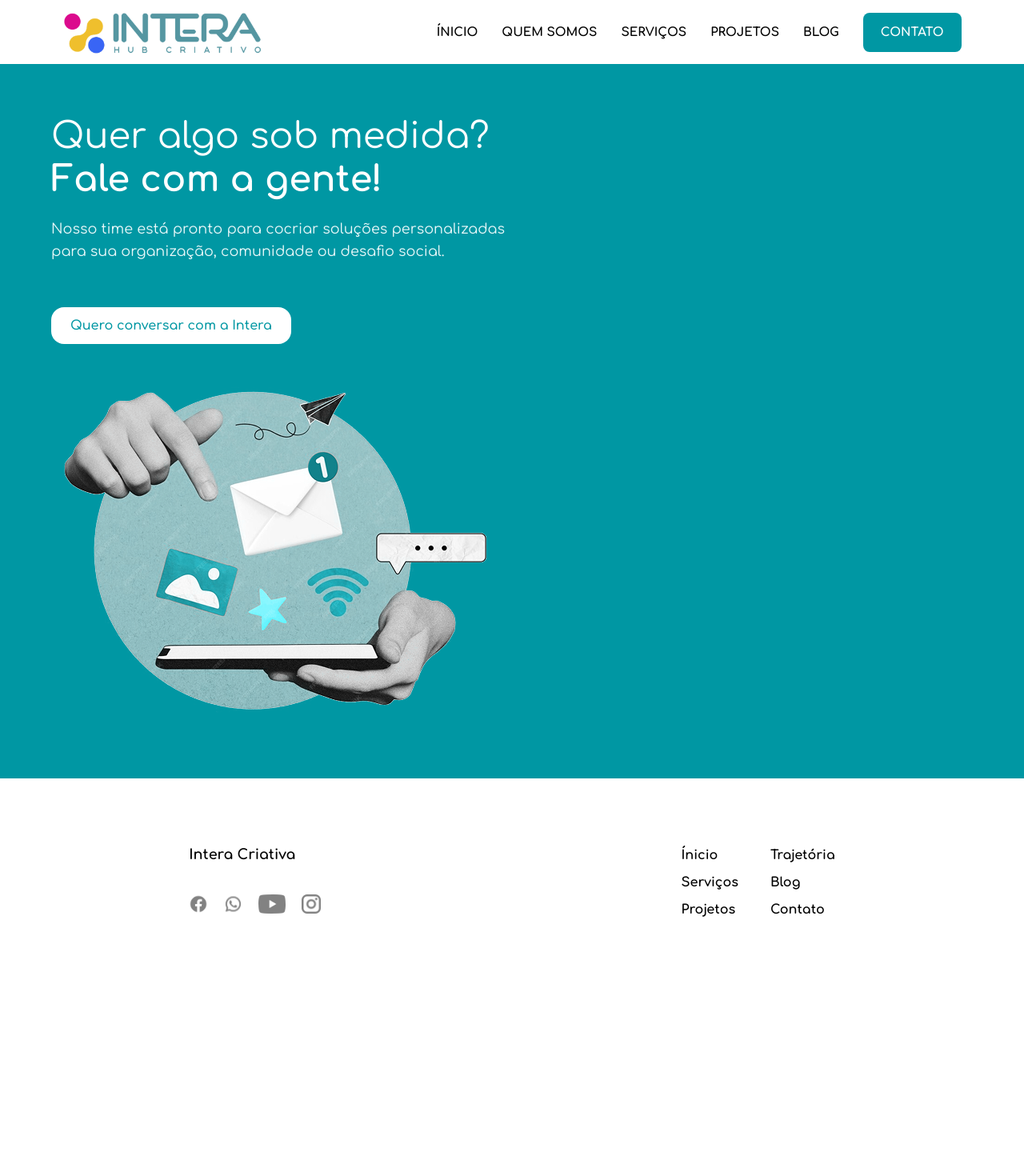
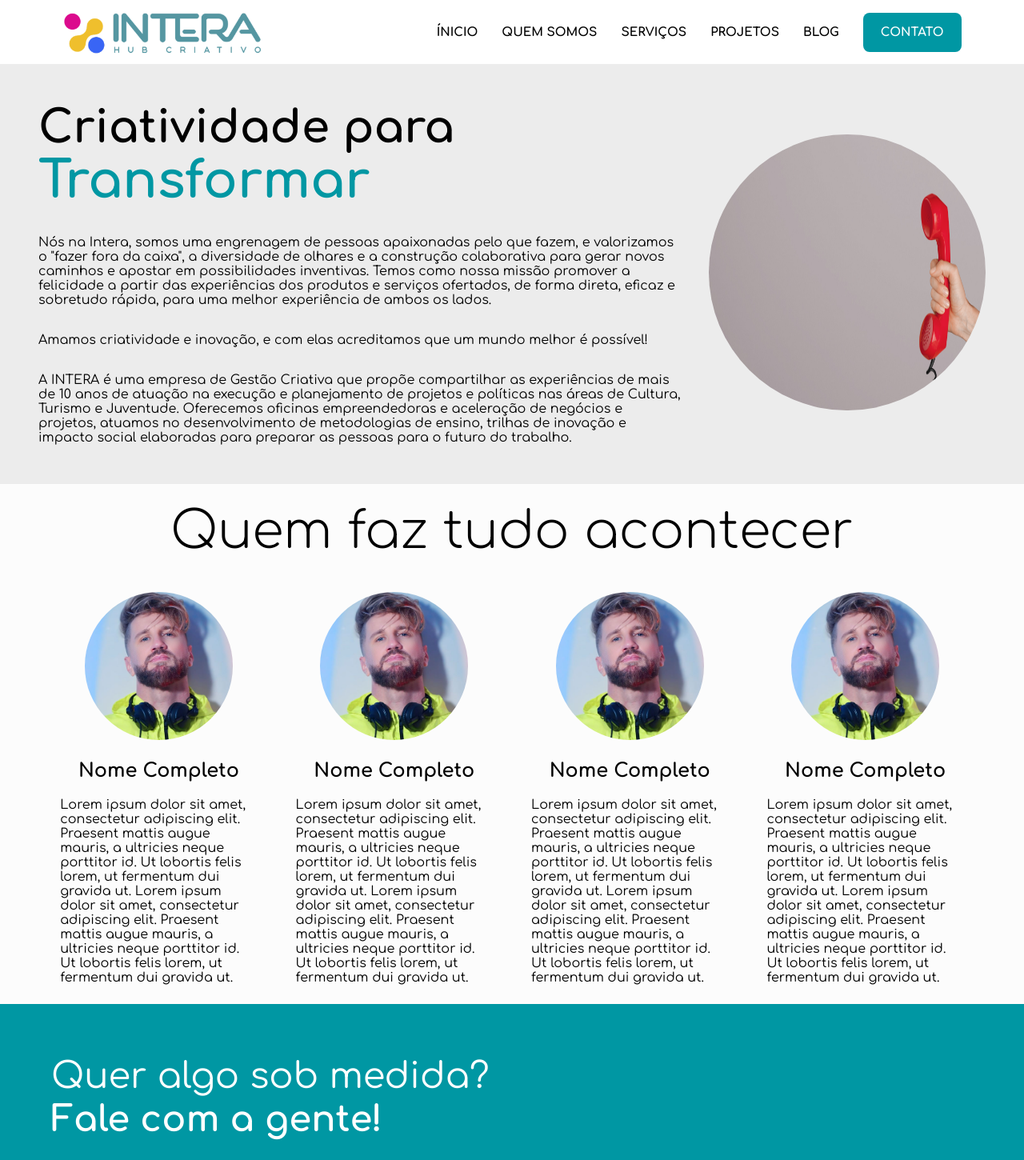
Before and after one commit to MattosJ/new, a React (Vite) app: page /quem-somos in a window 1280 px wide. Shown: the top 1450 px of the page at 80% size. Before the commit the page ends 1233 px from the top, so only its background shows below. Built offline with nearby package versions, Linux system fonts and the light colour scheme.

Commit message:
feat: new componentes from quem-somos page and new styles mobiles pages

```diff
--- a/src/components/BannerTextImage.tsx
+++ b/src/components/BannerTextImage.tsx
@@ -1,6 +1,6 @@
 import React from 'react';
 import '../components/styles/bannerTI.css';
-import BannerBg from '../assets/banner-ti.png'; // ajuste o caminho conforme necessário
+import BannerBg from '../assets/banner-ti.png';
 
 interface BannerTextImageProps {
   title: string;
--- /dev/null
+++ b/src/components/BannerTextImage2.tsx
@@ -0,0 +1,19 @@
+import image from "../assets/10 - Copy.png"
+import "../components/styles/bannerTextImage2.css"
+const BannerTextImage2 = () => {
+  return(
+    <div className="BTI2-wrapper">
+      <div className="BTI2-content">
+        <h2 className="BTI2-title">Criatividade para <span className="BTI2-title-highlight">Transformar</span></h2>
+        <p className="BTI2-text-1">Nós na Intera, somos uma engrenagem de pessoas apaixonadas pelo que fazem, e valorizamos o "fazer fora da caixa", a diversidade de olhares e a construção colaborativa para gerar novos caminhos e apostar em possibilidades inventivas.
+Temos como nossa missão promover a felicidade a partir das experiências dos produtos e serviços ofertados, de forma direta, eficaz e sobretudo rápida, para uma melhor experiência de ambos os lados.</p>
+        <p className="BTI2-text-2">Amamos criatividade e inovação, e com elas acreditamos que um mundo melhor é possível!</p>
+        <p className="BTI2-text-3">A INTERA é uma empresa de Gestão Criativa que propõe compartilhar as experiências de mais de 10 anos de atuação  na execução e planejamento de projetos e políticas nas áreas de Cultura, Turismo e Juventude. Oferecemos oficinas empreendedoras e aceleração de negócios e projetos, atuamos no desenvolvimento de metodologias de ensino, trilhas de inovação e impacto social elaboradas para preparar as pessoas para o futuro do trabalho.</p>
+      </div>
+      <div className="BTI2-img">
+        <img src={image}/>
+      </div>
+    </div>
+  )
+}
+export default BannerTextImage2
--- /dev/null
+++ b/src/components/PeopleCard.tsx
@@ -0,0 +1,22 @@
+import "../components/styles/peopleCard.css"
+import imagem from "../assets/Alisson.png"
+import PresentationCard from "./PresentationCard"
+const PeopleCard = () =>{
+  return(
+    <>
+      <div className="peopleCard-wrapper">
+        <h2 className="peopleCard-title">Quem faz tudo acontecer</h2>
+        <div className="peopleCard-container-cards">
+          <PresentationCard image={imagem} fullName="Nome Completo" description="Lorem ipsum dolor sit amet, consectetur adipiscing elit. Praesent mattis augue mauris, a ultricies neque porttitor id. Ut lobortis felis lorem, ut fermentum dui gravida ut. Lorem ipsum dolor sit amet, consectetur adipiscing elit. Praesent mattis augue mauris, a ultricies neque porttitor id. Ut lobortis felis lorem, ut fermentum dui gravida ut."/>
+          <PresentationCard image={imagem} fullName="Nome Completo" description="Lorem ipsum dolor sit amet, consectetur adipiscing elit. Praesent mattis augue mauris, a ultricies neque porttitor id. Ut lobortis felis lorem, ut fermentum dui gravida ut. Lorem ipsum dolor sit amet, consectetur adipiscing elit. Praesent mattis augue mauris, a ultricies neque porttitor id. Ut lobortis felis lorem, ut fermentum dui gravida ut."/>
+          <PresentationCard image={imagem} fullName="Nome Completo" description="Lorem ipsum dolor sit amet, consectetur adipiscing elit. Praesent mattis augue mauris, a ultricies neque porttitor id. Ut lobortis felis lorem, ut fermentum dui gravida ut. Lorem ipsum dolor sit amet, consectetur adipiscing elit. Praesent mattis augue mauris, a ultricies neque porttitor id. Ut lobortis felis lorem, ut fermentum dui gravida ut."/>
+          <PresentationCard image={imagem} fullName="Nome Completo" description="Lorem ipsum dolor sit amet, consectetur adipiscing elit. Praesent mattis augue mauris, a ultricies neque porttitor id. Ut lobortis felis lorem, ut fermentum dui gravida ut. Lorem ipsum dolor sit amet, consectetur adipiscing elit. Praesent mattis augue mauris, a ultricies neque porttitor id. Ut lobortis felis lorem, ut fermentum dui gravida ut."/>
+        </div>
+
+
+      </div>
+    </>
+  )
+}
+
+export default PeopleCard
--- /dev/null
+++ b/src/components/PresentationCard.tsx
@@ -0,0 +1,27 @@
+
+interface PresentationCardProps{
+  image : string;
+  fullName : string;
+  description:string;
+}
+
+const PresentationCard: React.FC<PresentationCardProps> = ({image,fullName,description}) => {
+  return(
+    <div className="presentation-card">
+      <div className="presentation-img">
+        <img src={image}/>
+      </div>
+      <div className="presentation-name">
+        <h4>{fullName}</h4>
+      </div>
+      <div className="presentation-description">
+          <p>{description}</p>
+      </div>
+    </div>
+
+
+
+  )
+}
+
+export default PresentationCard
--- /dev/null
+++ b/src/components/styles/bannerTextImage2.css
@@ -0,0 +1,70 @@
+.BTI2-wrapper{
+  display: flex;
+  width: 100%;
+  align-items: center;
+  gap: 2rem;
+  justify-content: center;
+  padding: 3rem;
+  height: 525px;
+  background-color: #ECECEC;
+}
+.BTI2-content{
+  width: 70%;
+  display: flex;
+  flex-direction: column;
+  gap: 2rem;
+}
+.BTI2-title{
+  font-size: 3.5rem;
+  color: #000;
+}
+.BTI2-title-highlight{
+  font-size: 4rem;
+  color: #0097A3;
+}
+.BTI2-text-1,.BTI2-text-2,.BTI2-text-3{
+  font-size: 1rem;
+  color: #000;
+}
+.BTI2-img{
+  width: 30%;
+}
+.BTI2-img img {
+  width: 100%;
+  height: auto;
+  border-radius: 50%;
+  aspect-ratio: 1/1;
+}
+@media (max-width: 992px) {
+  .BTI2-wrapper {
+    flex-direction: column;
+    height: auto;
+    padding: 2rem;
+  }
+
+  .BTI2-content {
+    width: 100%;
+    align-items: center;
+    text-align: center;
+  }
+
+  .BTI2-img {
+    width: 90%;
+  }
+  .BTI2-img img{
+    border-radius: 0;
+    aspect-ratio: auto;
+  }
+
+  .BTI2-title {
+    font-size: 1.75rem;
+  }
+
+  .BTI2-title-highlight {
+    font-size: 2rem;
+  }
+
+  .BTI2-text-1, .BTI2-text-2, .BTI2-text-3 {
+    font-size: 0.9rem;
+  }
+}
--- /dev/null
+++ b/src/components/styles/peopleCard.css
@@ -0,0 +1,61 @@
+.peopleCard-wrapper{
+  display: flex;
+  padding: 1.5rem;
+  align-items: center;
+  gap: 2.5rem;
+  flex-direction: column;
+}
+.peopleCard-title {
+  font-size: 4rem;
+  color: #000;
+  font-weight: 200;
+}
+.peopleCard-container-cards{
+  display: flex;
+  width: 100%;
+  flex-direction: row;
+  align-items: center;
+  margin: 0 auto;
+  gap: 3rem;
+  flex-wrap: wrap;
+  justify-content: center;
+}
+
+.presentation-card{
+  display: flex;
+  flex-direction: column;
+  gap: 1.3rem;
+  width: 20%;
+  align-items: center;
+}
+.presentation-img{
+  width: 75%;
+}
+.presentation-img img{
+  width: 100%;
+  height: auto;
+  border-radius: 50%;
+  aspect-ratio: 1/1;
+}
+.presentation-name{
+  font-size: 1.5rem;
+  color: #000;
+}
+.presentation-description{
+  font-size: 0.85;
+  color: #000;
+}
+
+@media (max-width: 992px){
+  .presentation-card{
+    width: 47%;
+  }
+  .peopleCard-title {
+    text-align: center;
+  }
+}
+@media (max-width: 768px) {
+  .presentation-card{
+    width: 100%;
+  }
+}
--- a/src/pages/quemSomos.tsx
+++ b/src/pages/quemSomos.tsx
@@ -3,6 +3,8 @@ import '../components/styles/Pages.css'
 import '../components/styles/QuemSomos.css'
 import HeaderInternal from "../components/Header";
 import ContactBanner from "../components/ContactBanner";
+import BannerTextImage2 from "../components/BannerTextImage2";
+import PeopleCard from "../components/PeopleCard";
 
 
 const QuemSomos = () => {
@@ -10,6 +12,8 @@ const QuemSomos = () => {
     <div>
       <HeaderInternal/>
         <div className="Content-quemsomos">
+          <BannerTextImage2/>
+          <PeopleCard/>
           <ContactBanner id={1} forWho="" adtinionalInfo="" titleColor="#FFFFFF"/>
         </div>
       <Footer/>
```
Also changed, not shown: src/localVariables/CardsContainer.tsx (deleted, +0 -54 lines).
